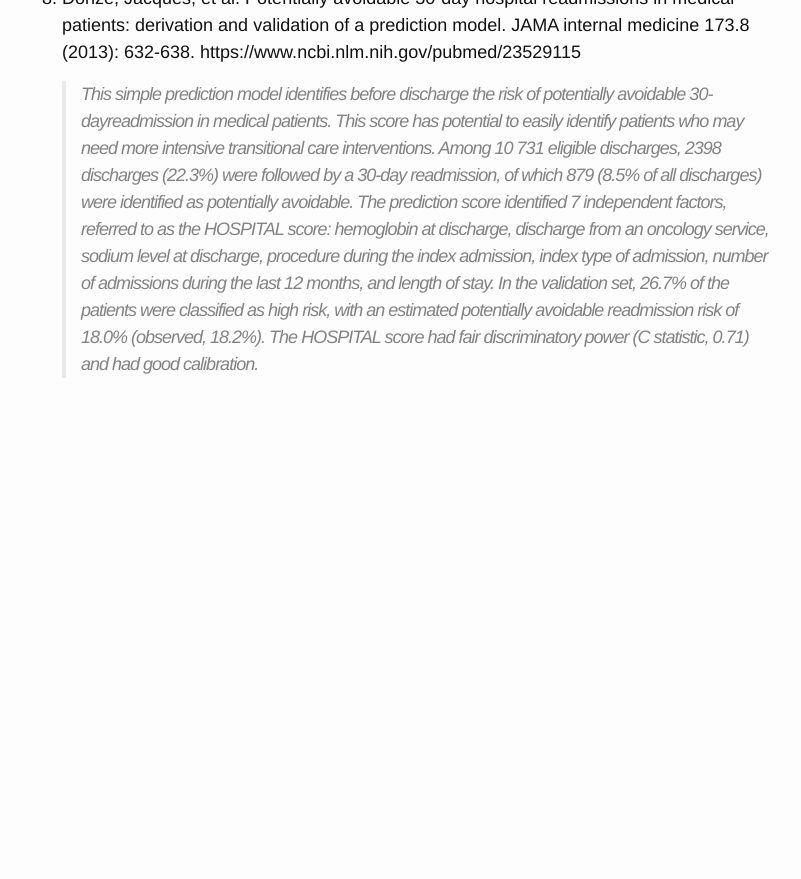
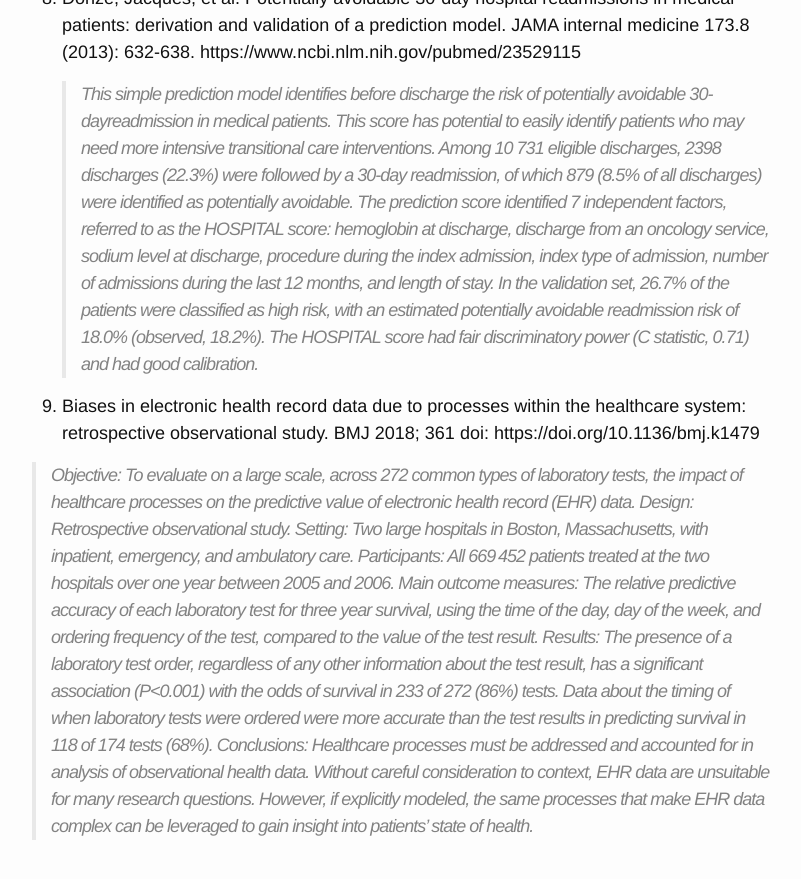
Before and after one commit to dcmb-courses/bioinf602-603, a Jekyll site: the page built from Clinical_Informatics.md, in a window 1280 px wide and 900 px high, scrolled down 4199 px. Shown: the top 879 px of the window, without its empty margins (238-1039 px from the left). Built offline with Jekyll 4.4.1, drawn with Linux system fonts in a browser that asks for light colours; before the commit the page ends 4637 px from its top, so only the background shows below that.

Commit message:
Update Clinical_Informatics.md

```diff
--- a/Clinical_Informatics.md
+++ b/Clinical_Informatics.md
@@ -47,3 +47,7 @@ NPJ Digit Med. 2018 May 8;1:18.
 https://www.ncbi.nlm.nih.gov/pubmed/23529115
 
    >This simple prediction model identifies before discharge the risk of potentially avoidable 30-dayreadmission in medical patients. This score has potential to easily identify patients who may need more intensive transitional care interventions. Among 10 731 eligible discharges, 2398 discharges (22.3%) were followed by a 30-day readmission, of which 879 (8.5% of all discharges) were identified as potentially avoidable. The prediction score identified 7 independent factors, referred to as the HOSPITAL score: hemoglobin at discharge, discharge from an oncology service, sodium level at discharge, procedure during the index admission, index type of admission, number of admissions during the last 12 months, and length of stay. In the validation set, 26.7% of the patients were classified as high risk, with an estimated potentially avoidable readmission risk of 18.0% (observed, 18.2%). The HOSPITAL score had fair discriminatory power (C statistic, 0.71) and had good calibration.
+
+ 1. Biases in electronic health record data due to processes within the healthcare system: retrospective observational study. BMJ 2018; 361 doi: https://doi.org/10.1136/bmj.k1479
+
+   >Objective: To evaluate on a large scale, across 272 common types of laboratory tests, the impact of healthcare processes on the predictive value of electronic health record (EHR) data. Design: Retrospective observational study. Setting: Two large hospitals in Boston, Massachusetts, with inpatient, emergency, and ambulatory care. Participants: All 669 452 patients treated at the two hospitals over one year between 2005 and 2006. Main outcome measures: The relative predictive accuracy of each laboratory test for three year survival, using the time of the day, day of the week, and ordering frequency of the test, compared to the value of the test result. Results: The presence of a laboratory test order, regardless of any other information about the test result, has a significant association (P<0.001) with the odds of survival in 233 of 272 (86%) tests. Data about the timing of when laboratory tests were ordered were more accurate than the test results in predicting survival in 118 of 174 tests (68%). Conclusions: Healthcare processes must be addressed and accounted for in analysis of observational health data. Without careful consideration to context, EHR data are unsuitable for many research questions. However, if explicitly modeled, the same processes that make EHR data complex can be leveraged to gain insight into patients’ state of health.
```
